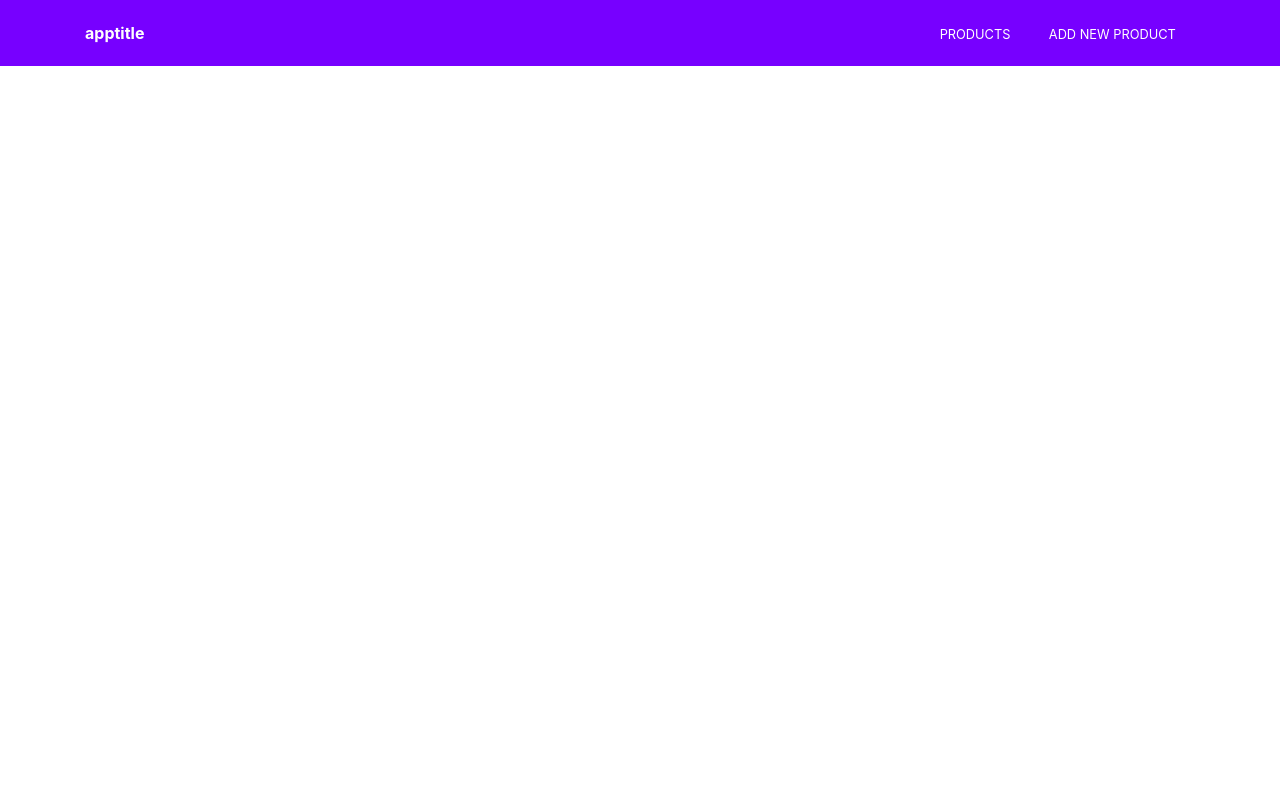
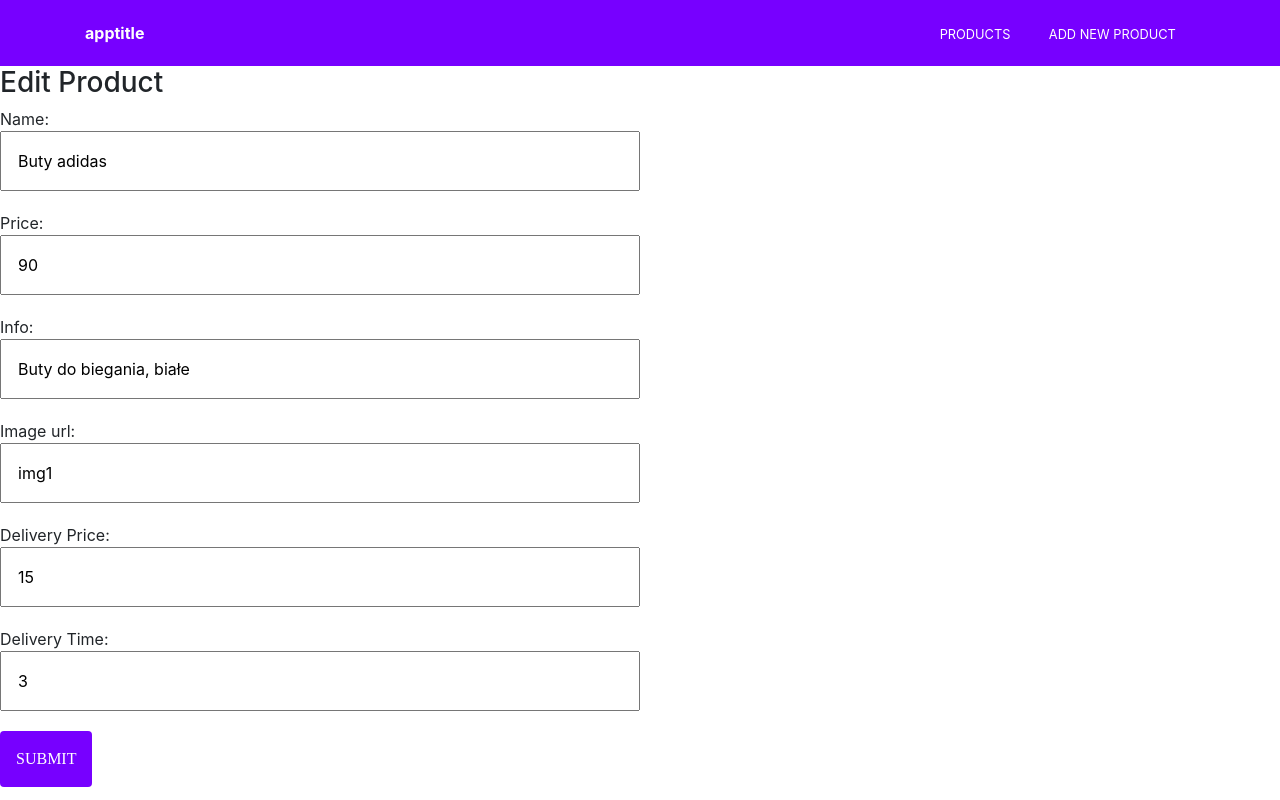
Before and after one commit to M1ky/angularApp, an Angular app: page /edit/1 in a window 1280 px wide. Before the commit this address led to /. Built offline with nearby package versions, Linux system fonts and the light colour scheme.

Commit message:
Edit products

```diff
--- a/src/app/app-routing.module.ts
+++ b/src/app/app-routing.module.ts
@@ -2,10 +2,12 @@ import { NgModule } from '@angular/core';
 import { Routes, RouterModule } from '@angular/router';
 import { AddProductComponent } from './components/add-product/add-product.component';
 import { ProductsComponent } from './components/products/products.component';
+import { EditProductComponent } from './components/edit-product/edit-product.component';
 
 const routes: Routes = [
 	{ path: '', component: ProductsComponent },
-	{ path: 'add-new-product', component: AddProductComponent }
+	{ path: 'add-new-product', component: AddProductComponent },
+	{ path: 'edit/:id', component: EditProductComponent },
 ];
 
 @NgModule({
--- a/src/app/classes/product.ts
+++ b/src/app/classes/product.ts
@@ -1,11 +1,11 @@
 export class Product {
-	private id: number;
-	private name: string;
-	private price: number;
-	private info: string;
-	private img: string;
-	private deliveryPrice?: number;
-	private deliveryTime?: number;
+	id: number;
+	name: string;
+	price: number;
+	info: string;
+	img: string;
+	deliveryPrice?: number;
+	deliveryTime?: number;
 
 	constructor
 		(
--- a/src/app/components/add-product/add-product.component.ts
+++ b/src/app/components/add-product/add-product.component.ts
@@ -22,7 +22,6 @@ export class AddProductComponent implements OnInit {
 			img: ['', Validators.required],
 			deliveryPrice: ['', Validators.pattern("^[0-9]*$")],
 			deliveryTime: ['', Validators.pattern("^[0-9]*$")],
-			rating: ['', Validators.pattern("^[0-5]*$")],
 		});
 	}
 
--- a/src/app/components/edit-product/edit-product.component.html
+++ b/src/app/components/edit-product/edit-product.component.html
@@ -1 +1,56 @@
-<p>edit-product works!</p>
+<div id="edit-product-section">
+	<h3>Edit Product</h3>
+	<form [formGroup]="messageForm" (ngSubmit)="onSubmit()">
+		<h5 *ngIf="success">Product successfully edited</h5>
+
+		<label>
+			Name:
+			<input type="text" formControlName="name" [(ngModel)]="product.name">
+			<div *ngIf="submitted && messageForm.controls.name.errors" class="error">
+				<div *ngIf="messageForm.controls.name.errors.required">The input is required</div>
+			</div>
+		</label>
+
+		<label>
+			Price:
+			<input type="number" formControlName="price" [(ngModel)]="product.price">
+			<div *ngIf="submitted && messageForm.controls.price.errors" class="error">
+				<div *ngIf="messageForm.controls.price.errors.required">The input is required</div>
+			</div>
+		</label>
+
+		<label>
+			Info:
+			<input type="text" formControlName="info" [(ngModel)]="product.info">
+			<div *ngIf="submitted && messageForm.controls.info.errors" class="error">
+				<div *ngIf="messageForm.controls.info.errors.required">The input is required</div>
+			</div>
+		</label>
+
+		<label>
+			Image url:
+			<input type="text" formControlName="img" [(ngModel)]="product.img">
+			<div *ngIf="submitted && messageForm.controls.img.errors" class="error">
+				<div *ngIf="messageForm.controls.img.errors.required">The input is required</div>
+			</div>
+		</label>
+
+		<label>
+			Delivery Price:
+			<input type="number" formControlName="deliveryPrice" [(ngModel)]="product.deliveryPrice">
+			<div *ngIf="submitted && messageForm.controls.deliveryPrice.errors" class="error">
+				<div *ngIf="messageForm.controls.deliveryPrice.errors.required">The input is required</div>
+			</div>
+		</label>
+
+		<label>
+			Delivery Time:
+			<input type="number" formControlName="deliveryTime" [(ngModel)]="product.deliveryTime">
+			<div *ngIf="submitted && messageForm.controls.deliveryTime.errors" class="error">
+				<div *ngIf="messageForm.controls.deliveryTime.errors.required">The input is required</div>
+			</div>
+		</label>
+
+		<input type="submit" value="Submit" class="cta">
+	</form>
+</div>
--- a/src/app/components/edit-product/edit-product.component.scss
+++ b/src/app/components/edit-product/edit-product.component.scss
@@ -0,0 +1,45 @@
+label {
+  display: block;
+
+  input,
+  textarea {
+    display: block;
+    width: 50%;
+    margin-bottom: 20px;
+    padding: 1em;
+  }
+
+  .error {
+    margin-top: -20px;
+    background: yellow;
+    padding: .5em;
+    display: inline-block;
+    font-size: .9em;
+    margin-bottom: 20px;
+  }
+}
+
+.cta {
+  background: #7700FF;
+  border: none;
+  color: white;
+
+  text-transform: uppercase;
+  border-radius: 4px;
+  padding: 1em;
+  cursor: pointer;
+  font-family: 'Montserrat';
+}
+
+.results {
+  margin-top: 50px;
+
+  strong {
+    display: block;
+  }
+
+  span {
+    margin-bottom: 20px;
+    display: block;
+  }
+}
--- a/src/app/components/edit-product/edit-product.component.ts
+++ b/src/app/components/edit-product/edit-product.component.ts
@@ -1,15 +1,65 @@
 import { Component, OnInit } from '@angular/core';
+import { Product } from '../../classes/product';
+import { FormBuilder, FormGroup, Validators } from '@angular/forms';
+import { ProductDataService } from '../../services/product-data.service';
+import { ActivatedRoute } from '@angular/router';
 
 @Component({
-  selector: 'app-edit-product',
-  templateUrl: './edit-product.component.html',
-  styleUrls: ['./edit-product.component.scss']
+	selector: 'app-edit-product',
+	templateUrl: './edit-product.component.html',
+	styleUrls: ['./edit-product.component.scss']
 })
 export class EditProductComponent implements OnInit {
 
-  constructor() { }
+	messageForm: FormGroup;
+	submitted = false;
+	success = false;
 
-  ngOnInit(): void {
-  }
+	constructor(private productService: ProductDataService, private route: ActivatedRoute, private formBuilder: FormBuilder) {
+		this.messageForm = this.formBuilder.group({
+			name: ['', Validators.required],
+			price: ['', [Validators.required, Validators.pattern("^[0-9]*$")]],
+			info: ['', Validators.required],
+			img: ['', Validators.required],
+			deliveryPrice: ['', Validators.pattern("^[0-9]*$")],
+			deliveryTime: ['', Validators.pattern("^[0-9]*$")],
+		});
+	}
+
+	id!: number;
+	product!: Product;
+
+	ngOnInit(): void {
+		this.route.paramMap.subscribe(
+			(params) => {
+				this.id = parseInt(params.get('id') || '');
+			}
+		)
+
+		this.loadData();
+	}
+
+	loadData() {
+		var product = this.productService.getProduct(this.id);
+		if (product instanceof Product) {
+			this.product = product;
+		} else {
+			this.product = new Product(-1, "test", 0, "test", "test");
+		}
+	}
+
+	onSubmit() {
+		this.submitted = true;
+
+		if (this.messageForm.invalid) {
+			return;
+		}
+		this.success = true;
+		this.editProduct();
+	}
+
+	editProduct() {
+		this.productService.updateProduct(this.product);
+	}
 
 }
--- a/src/app/components/products/products.component.html
+++ b/src/app/components/products/products.component.html
@@ -23,7 +23,7 @@
 				<td>{{ product.getDeliveryPrice() }}</td>
 				<td>{{ product.getDeliveryTime() }}</td>
 				<td>
-					<a href="/edit/{{ product.getId() }}" type="button" class="btn btn-success btn-sm"
+					<a routerLink="/edit/{{ product.getId() }}" type="button" class="btn btn-success btn-sm"
 						(click)="editItem(product.getId())">Edit</a>
 					<a type="button" class="btn btn-danger btn-sm" (click)="deleteItem(product.getId())">Delete</a>
 				</td>
--- a/src/app/services/product-data.service.ts
+++ b/src/app/services/product-data.service.ts
@@ -39,6 +39,12 @@ export class ProductDataService {
 		return arrayOfProducts;
 	}
 
+	getProduct(id: number) {
+		var products = this.getProducts();
+		let lastProduct = products.find(product => product.getId() === id);
+		return lastProduct;
+	}
+
 	getLastId(): number {
 		var products = this.getProducts();
 		let lastProduct = products[products.length - 1];
@@ -64,4 +70,16 @@ export class ProductDataService {
 			console.log("Did not find product with id: ", id);
 		}
 	}
+
+	updateProduct(product: Product) {
+		var products = this.getProducts();
+		let indexToEdit = products.findIndex(p => p.getId() === product.getId());
+		if (indexToEdit !== -1) {
+			products.splice(indexToEdit, 1);
+			products.push(product);
+			this.saveProducts(products);
+		} else {
+			console.log("Did not find product with id: ", product.getId());
+		}
+	}
 }
```
